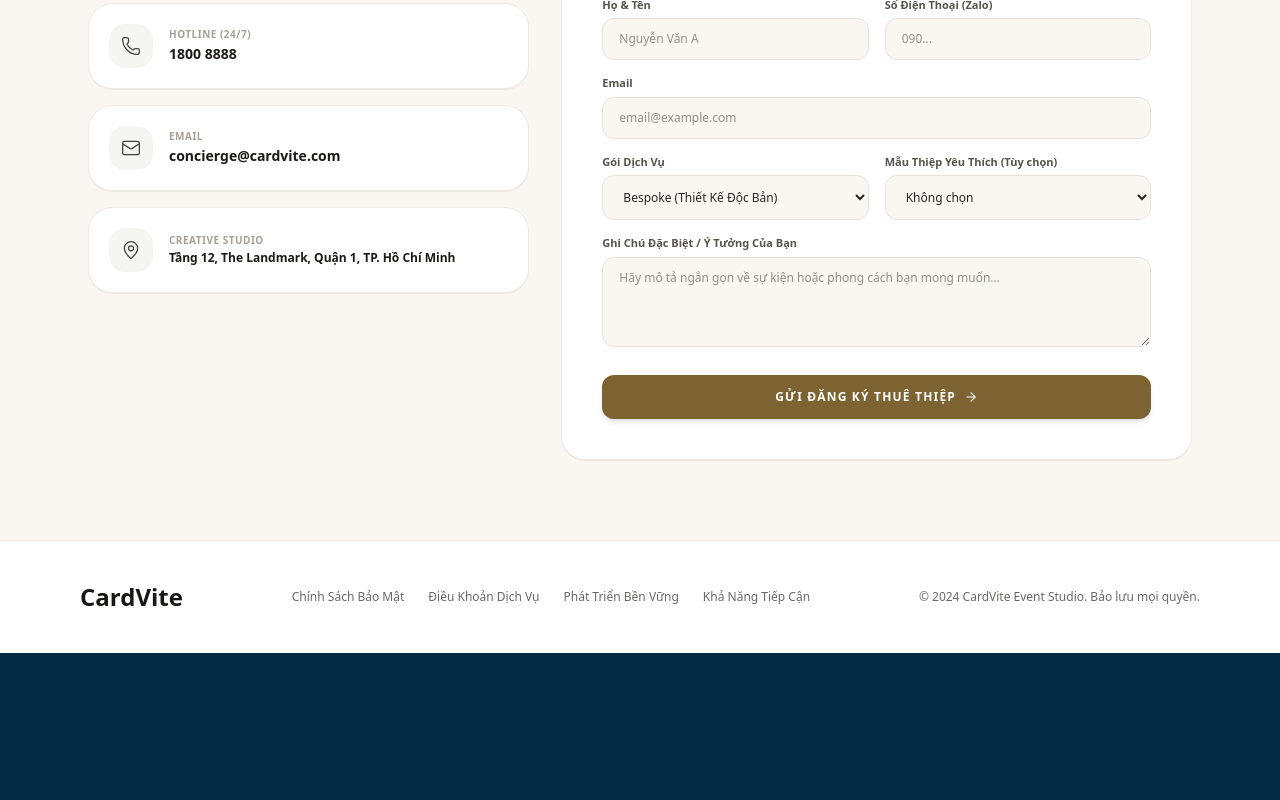
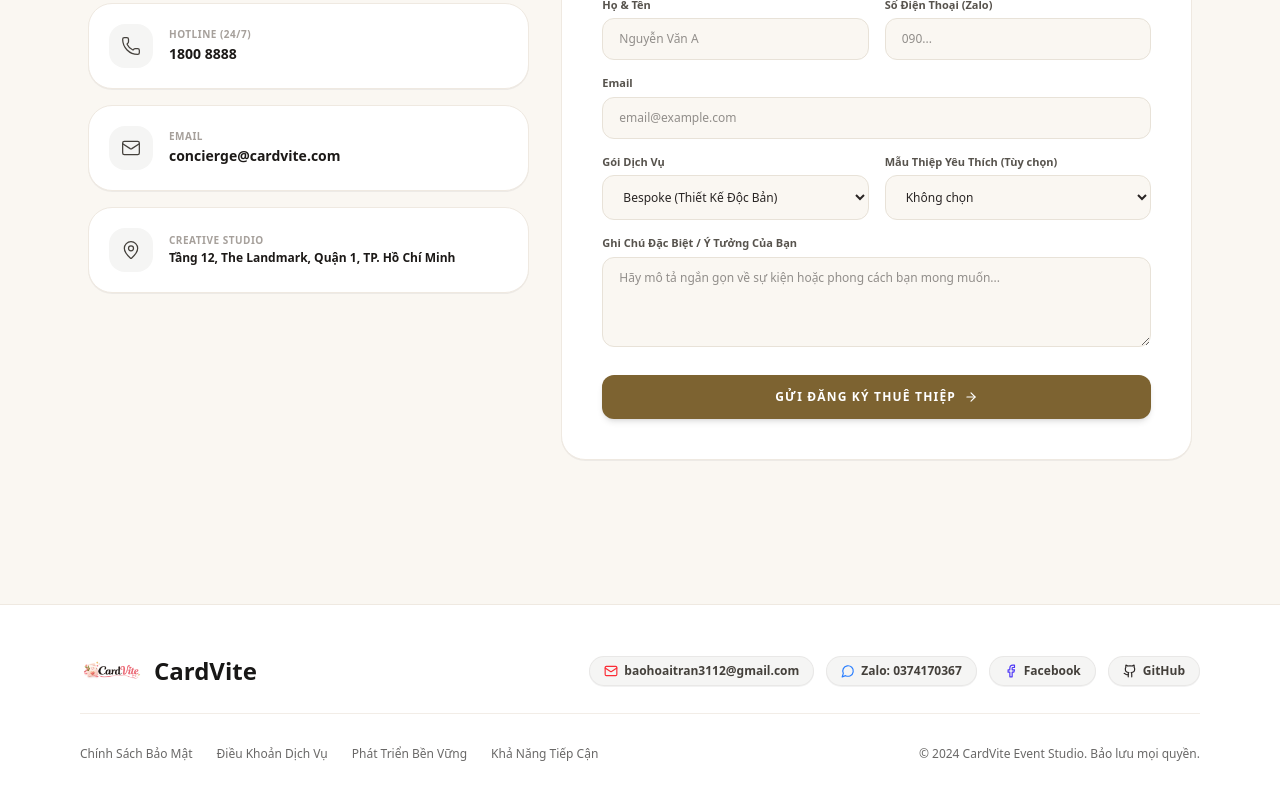
Before and after one commit to hoaibao3112/WebsiteThiep, a Next.js app in the folder fe/: page /concierge in a window 1280 px wide. Shown: the part 415-1215 px from the top of the page. Before the commit the page ends 1068 px from the top, so only its background shows below. Built offline with nearby package versions, Linux system fonts and the light colour scheme; no server answers.

Commit message:
feat(footer): add personal contact & social links (Gmail, Zalo, Facebook, GitHub) to shared footer component across all pages

```diff
--- a/fe/src/app/(public)/collections/page.tsx
+++ b/fe/src/app/(public)/collections/page.tsx
@@ -23,6 +23,7 @@ import {
 } from "lucide-react";
 import { LanguageSwitcher } from "@/components/shared/LanguageSwitcher";
 import { useLanguage } from "@/context/LanguageContext";
+import { Footer } from "@/components/shared/Footer";
 import { useAuth } from "@/context/AuthContext";
 import { TemplateDetailModal, TemplateModalData } from "@/components/shared/TemplateDetailModal";
 
@@ -688,18 +689,7 @@ export default function CollectionsPage() {
       {/* ------------------------------------------------------------- */}
       {/* 7. FOOTER */}
       {/* ------------------------------------------------------------- */}
-      <footer className="relative z-10 border-t border-[#EFE9E1] bg-white py-10 px-6 md:px-12 lg:px-20">
-        <div className="max-w-6xl mx-auto flex flex-col md:flex-row items-center justify-between gap-6 text-xs text-[#181716]/65">
-          <span className="text-2xl font-serif font-bold text-[#181716]">CardVite</span>
-          <div className="flex items-center gap-6 font-medium">
-            <Link href="#" className="hover:text-[#181716]">{t("footerPrivacy")}</Link>
-            <Link href="#" className="hover:text-[#181716]">{t("footerTerms")}</Link>
-            <Link href="#" className="hover:text-[#181716]">{t("footerSustainability")}</Link>
-            <Link href="#" className="hover:text-[#181716]">{t("footerAccessibility")}</Link>
-          </div>
-          <span>{t("footerCopyright")}</span>
-        </div>
-      </footer>
+      <Footer />
 
       {/* QUICK VIEW TEMPLATE DETAIL MODAL */}
       <TemplateDetailModal
--- a/fe/src/app/(public)/concierge/page.tsx
+++ b/fe/src/app/(public)/concierge/page.tsx
@@ -15,6 +15,7 @@ import {
 import { LanguageSwitcher } from "@/components/shared/LanguageSwitcher";
 import { useLanguage } from "@/context/LanguageContext";
 import { ApiClient } from "@/lib/api";
+import { Footer } from "@/components/shared/Footer";
 
 export default function ConciergePage() {
   const { t } = useLanguage();
@@ -335,18 +336,7 @@ export default function ConciergePage() {
       {/* ------------------------------------------------------------- */}
       {/* 4. FOOTER */}
       {/* ------------------------------------------------------------- */}
-      <footer className="border-t border-[#EFE9E1] bg-white py-10 px-6 md:px-12 lg:px-20">
-        <div className="max-w-6xl mx-auto flex flex-col md:flex-row items-center justify-between gap-6 text-xs text-[#181716]/65">
-          <span className="text-2xl font-serif font-bold text-[#181716]">CardVite</span>
-          <div className="flex items-center gap-6 font-medium">
-            <Link href="#" className="hover:text-[#181716]">{t("footerPrivacy")}</Link>
-            <Link href="#" className="hover:text-[#181716]">{t("footerTerms")}</Link>
-            <Link href="#" className="hover:text-[#181716]">{t("footerSustainability")}</Link>
-            <Link href="#" className="hover:text-[#181716]">{t("footerAccessibility")}</Link>
-          </div>
-          <span>{t("footerCopyright")}</span>
-        </div>
-      </footer>
+      <Footer />
     </div>
   );
 }
--- a/fe/src/app/(public)/journal/page.tsx
+++ b/fe/src/app/(public)/journal/page.tsx
@@ -5,6 +5,7 @@ import Link from "next/link";
 import { ArrowRight } from "lucide-react";
 import { LanguageSwitcher } from "@/components/shared/LanguageSwitcher";
 import { useLanguage } from "@/context/LanguageContext";
+import { Footer } from "@/components/shared/Footer";
 
 interface Article {
   id: string;
@@ -225,18 +226,7 @@ export default function JournalPage() {
       {/* ------------------------------------------------------------- */}
       {/* 6. FOOTER */}
       {/* ------------------------------------------------------------- */}
-      <footer className="border-t border-[#EFE9E1] bg-white py-10 px-6 md:px-12 lg:px-20">
-        <div className="max-w-6xl mx-auto flex flex-col md:flex-row items-center justify-between gap-6 text-xs text-[#181716]/65">
-          <span className="text-2xl font-serif font-bold text-[#181716]">CardVite</span>
-          <div className="flex items-center gap-6 font-medium">
-            <Link href="#" className="hover:text-[#181716]">{t("footerPrivacy")}</Link>
-            <Link href="#" className="hover:text-[#181716]">{t("footerTerms")}</Link>
-            <Link href="#" className="hover:text-[#181716]">{t("footerSustainability")}</Link>
-            <Link href="#" className="hover:text-[#181716]">{t("footerAccessibility")}</Link>
-          </div>
-          <span>{t("footerCopyright")}</span>
-        </div>
-      </footer>
+      <Footer />
     </div>
   );
 }
--- a/fe/src/app/(public)/pricing/page.tsx
+++ b/fe/src/app/(public)/pricing/page.tsx
@@ -5,6 +5,7 @@ import Link from "next/link";
 import { Check } from "lucide-react";
 import { LanguageSwitcher } from "@/components/shared/LanguageSwitcher";
 import { useLanguage } from "@/context/LanguageContext";
+import { Footer } from "@/components/shared/Footer";
 
 export default function PricingPage() {
   const { t } = useLanguage();
@@ -202,18 +203,7 @@ export default function PricingPage() {
       {/* ------------------------------------------------------------- */}
       {/* 4. FOOTER */}
       {/* ------------------------------------------------------------- */}
-      <footer className="border-t border-[#EFE9E1] bg-white py-10 px-6 md:px-12 lg:px-20">
-        <div className="max-w-6xl mx-auto flex flex-col md:flex-row items-center justify-between gap-6 text-xs text-[#181716]/65">
-          <span className="text-2xl font-serif font-bold text-[#181716]">CardVite</span>
-          <div className="flex items-center gap-6 font-medium">
-            <Link href="#" className="hover:text-[#181716]">{t("footerPrivacy")}</Link>
-            <Link href="#" className="hover:text-[#181716]">{t("footerTerms")}</Link>
-            <Link href="#" className="hover:text-[#181716]">{t("footerSustainability")}</Link>
-            <Link href="#" className="hover:text-[#181716]">{t("footerAccessibility")}</Link>
-          </div>
-          <span>{t("footerCopyright")}</span>
-        </div>
-      </footer>
+      <Footer />
     </div>
   );
 }
--- a/fe/src/app/page.tsx
+++ b/fe/src/app/page.tsx
@@ -57,6 +57,7 @@ import {
 } from "lucide-react";
 import { LanguageSwitcher } from "@/components/shared/LanguageSwitcher";
 import { useLanguage } from "@/context/LanguageContext";
+import { Footer } from "@/components/shared/Footer";
 import { useAuth } from "@/context/AuthContext";
 
 const TRACKS = [
@@ -3624,26 +3625,7 @@ export default function CardViteHomePage() {
       {/* ------------------------------------------------------------- */}
       {/* 13. FOOTER */}
       {/* ------------------------------------------------------------- */}
-      <footer className="border-t border-[#EFE9E1] bg-white py-10 px-6 md:px-12 lg:px-20 mt-12">
-        <div className="max-w-6xl mx-auto flex flex-col md:flex-row items-center justify-between gap-6 text-xs text-[#181716]/65">
-          <div className="flex items-center">
-            <span className="text-2xl font-serif font-bold text-[#181716]">
-              CardVite
-            </span>
-          </div>
-
-          <div className="flex items-center gap-6 font-medium">
-            <Link href="#" className="hover:text-[#181716]">{t("footerPrivacy")}</Link>
-            <Link href="#" className="hover:text-[#181716]">{t("footerTerms")}</Link>
-            <Link href="#" className="hover:text-[#181716]">{t("footerSustainability")}</Link>
-            <Link href="#" className="hover:text-[#181716]">{t("footerAccessibility")}</Link>
-          </div>
-
-          <div>
-            <span>{t("footerCopyright")}</span>
-          </div>
-        </div>
-      </footer>
+      <Footer />
     </div>
   );
 }
--- /dev/null
+++ b/fe/src/components/shared/Footer.tsx
@@ -0,0 +1,91 @@
+"use client";
+
+import React from "react";
+import Link from "next/link";
+import { Mail, Phone, Facebook, Github, MessageCircle } from "lucide-react";
+import { useLanguage } from "@/context/LanguageContext";
+
+export const Footer: React.FC = () => {
+  const { t } = useLanguage();
+
+  return (
+    <footer className="border-t border-[#EFE9E1] bg-white py-12 px-6 md:px-12 lg:px-20 mt-16 text-[#181716]">
+      <div className="max-w-6xl mx-auto space-y-8">
+        {/* TOP ROW: BRAND & SOCIAL / CONTACT LINKS */}
+        <div className="flex flex-col md:flex-row items-center justify-between gap-6 pb-6 border-b border-[#EFE9E1]/80">
+          {/* BRAND WITH LOGO */}
+          <Link href="/" className="flex items-center gap-2.5 group">
+            {/* eslint-disable-next-line @next/next/no-img-element */}
+            <img src="/images/logo.png" alt="Logo CardVite" className="h-9 w-auto object-contain transition-transform group-hover:scale-105" />
+            <span className="text-2xl font-serif font-bold text-[#181716] group-hover:text-[#BE944E] transition">
+              CardVite
+            </span>
+          </Link>
+
+          {/* CONTACT & SOCIAL BUTTONS */}
+          <div className="flex flex-wrap items-center justify-center gap-3">
+            {/* GMAIL */}
+            <a
+              href="mailto:baohoaitran3112@gmail.com"
+              className="inline-flex items-center gap-1.5 px-3.5 py-1.5 rounded-full bg-stone-100 hover:bg-red-50 hover:text-red-600 text-xs font-semibold text-stone-700 transition border border-stone-200/80 cursor-pointer shadow-2xs"
+              title="Gửi Email cho tôi"
+            >
+              <Mail className="w-3.5 h-3.5 text-red-500" />
+              <span>baohoaitran3112@gmail.com</span>
+            </a>
+
+            {/* ZALO */}
+            <a
+              href="https://zalo.me/0374170367"
+              target="_blank"
+              rel="noopener noreferrer"
+              className="inline-flex items-center gap-1.5 px-3.5 py-1.5 rounded-full bg-stone-100 hover:bg-blue-50 hover:text-blue-600 text-xs font-semibold text-stone-700 transition border border-stone-200/80 cursor-pointer shadow-2xs"
+              title="Nhắn tin qua Zalo: 0374170367"
+            >
+              <MessageCircle className="w-3.5 h-3.5 text-blue-500" />
+              <span>Zalo: 0374170367</span>
+            </a>
+
+            {/* FACEBOOK */}
+            <a
+              href="https://www.facebook.com/tran.bao.28897"
+              target="_blank"
+              rel="noopener noreferrer"
+              className="inline-flex items-center gap-1.5 px-3.5 py-1.5 rounded-full bg-stone-100 hover:bg-indigo-50 hover:text-indigo-600 text-xs font-semibold text-stone-700 transition border border-stone-200/80 cursor-pointer shadow-2xs"
+              title="Facebook Cá Nhân"
+            >
+              <Facebook className="w-3.5 h-3.5 text-indigo-600" />
+              <span>Facebook</span>
+            </a>
+
+            {/* GITHUB */}
+            <a
+              href="https://github.com/hoaibao3112"
+              target="_blank"
+              rel="noopener noreferrer"
+              className="inline-flex items-center gap-1.5 px-3.5 py-1.5 rounded-full bg-stone-100 hover:bg-stone-900 hover:text-white text-xs font-semibold text-stone-700 transition border border-stone-200/80 cursor-pointer shadow-2xs"
+              title="GitHub: hoaibao3112"
+            >
+              <Github className="w-3.5 h-3.5 text-stone-800 group-hover:text-white" />
+              <span>GitHub</span>
+            </a>
+          </div>
+        </div>
+
+        {/* BOTTOM ROW: POLICY & COPYRIGHT */}
+        <div className="flex flex-col md:flex-row items-center justify-between gap-4 text-xs text-[#181716]/65">
+          <div className="flex flex-wrap items-center justify-center gap-6 font-medium">
+            <Link href="#" className="hover:text-[#BE944E] transition">{t("footerPrivacy")}</Link>
+            <Link href="#" className="hover:text-[#BE944E] transition">{t("footerTerms")}</Link>
+            <Link href="#" className="hover:text-[#BE944E] transition">{t("footerSustainability")}</Link>
+            <Link href="#" className="hover:text-[#BE944E] transition">{t("footerAccessibility")}</Link>
+          </div>
+
+          <div className="text-center md:text-right">
+            <span>{t("footerCopyright")}</span>
+          </div>
+        </div>
+      </div>
+    </footer>
+  );
+};
```
Also changed, not shown: 1 other file (tests, documents, lock files or other folders).
